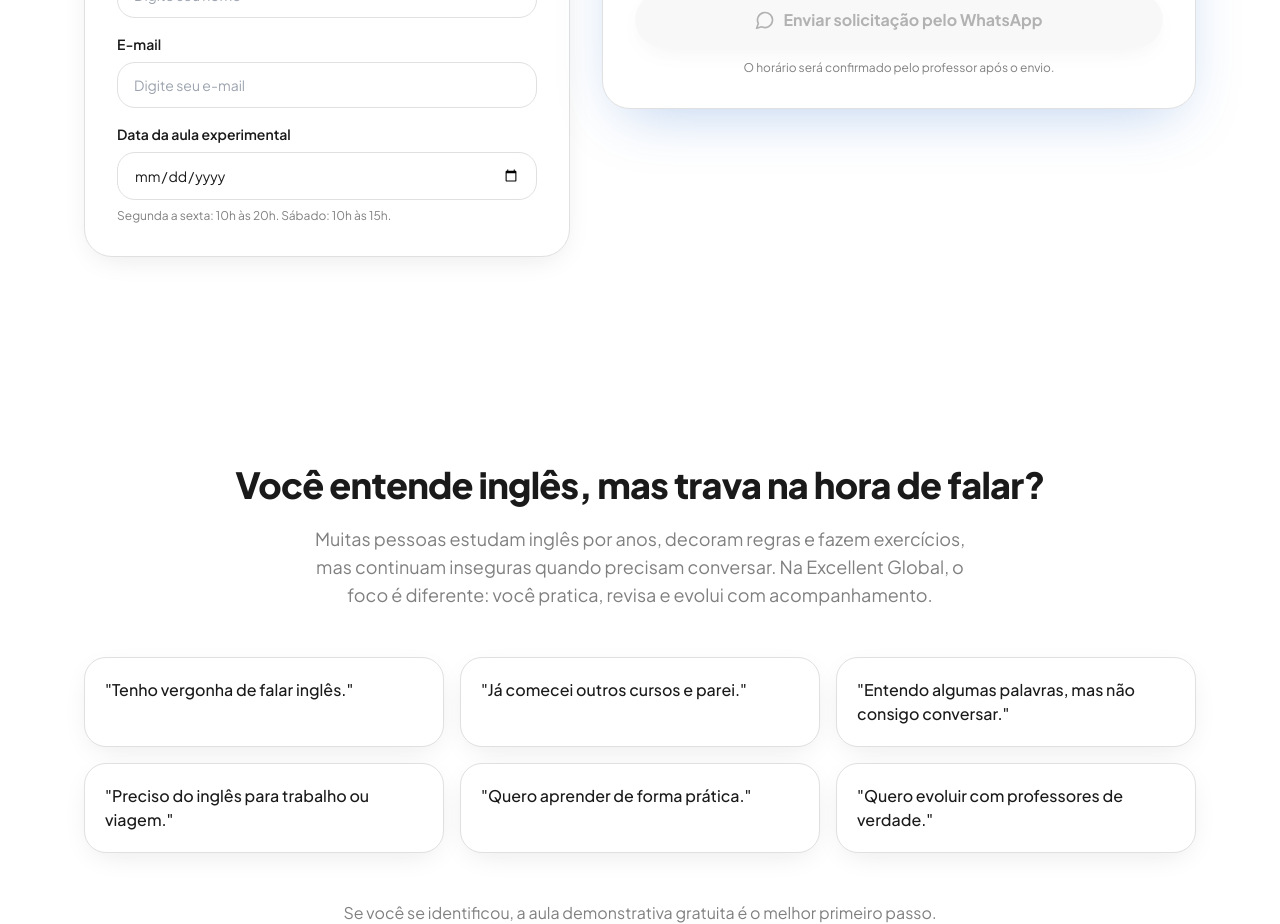
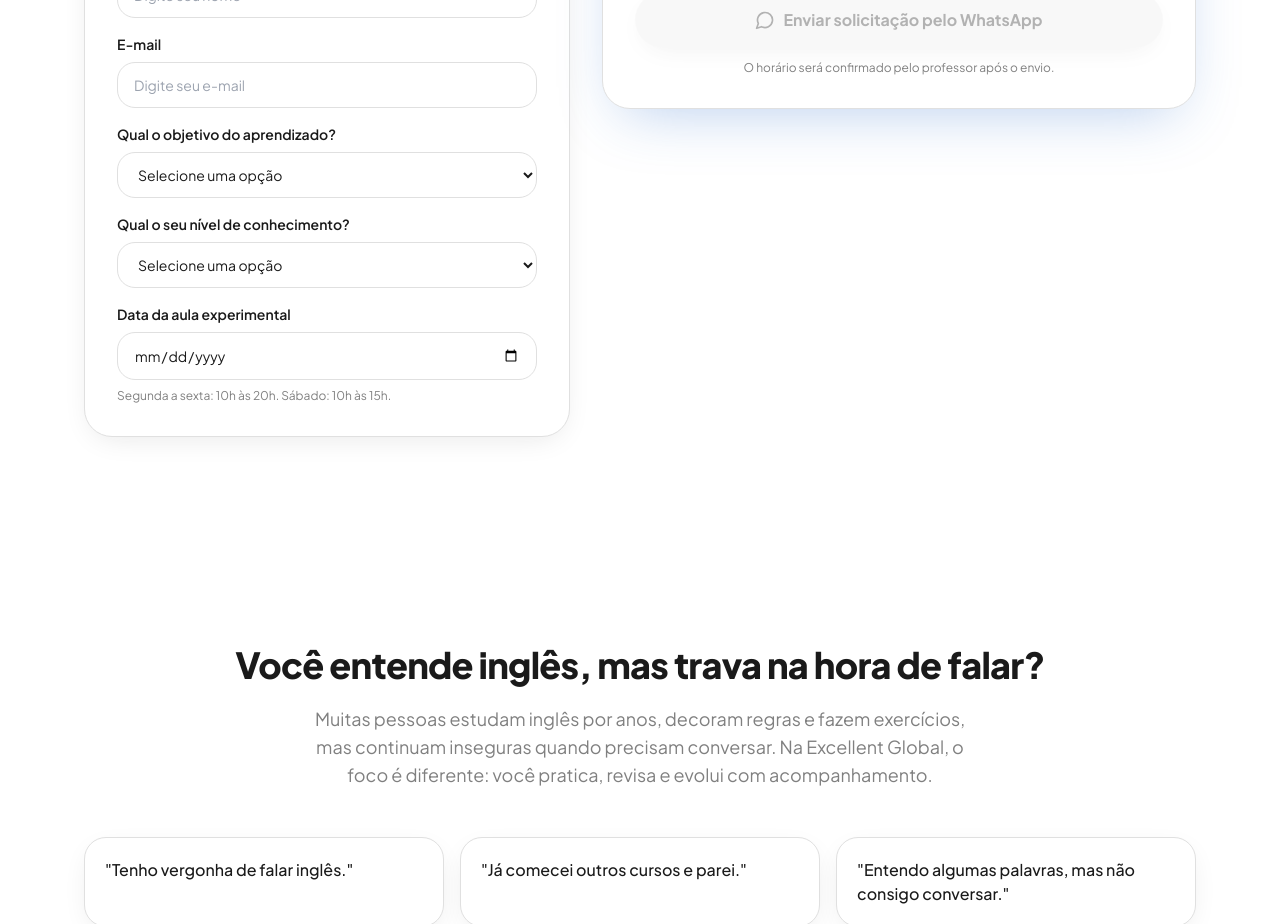
Before and after one commit to andrebastelli/excellentglobal, a React (Vite) app: page / in a window 1280 px wide. Shown: the part 1280-2204 px from the top of the page. Built offline with nearby package versions, Linux system fonts and the light colour scheme; no server answers; the HTML template or start-up script is replaced by a standard one.

Commit message:
feat: add objective and knowledge level states to AgendamentoSection

```diff
--- a/src/components/LandingPage.tsx
+++ b/src/components/LandingPage.tsx
@@ -69,6 +69,8 @@ function CTA({
 function AgendamentoSection() {
   const [nome, setNome] = useState("");
   const [email, setEmail] = useState("");
+  const [objetivo, setObjetivo] = useState("");
+  const [nivel, setNivel] = useState("");
   const [data, setData] = useState("");
   const [horario, setHorario] = useState("");
   const [horariosReservados, setHorariosReservados] = useState<string[]>([]);
@@ -117,6 +119,8 @@ const horarioSelecionadoPassou = horario ? new Date(`${data}T${horario}:00`) <=
 const podeEnviar = Boolean(
   nome &&
   email &&
+  objetivo &&
+  nivel &&
   data &&
   horario &&
   diaSemana !== 0 &&
@@ -149,8 +153,8 @@ const carregarHorariosReservados = async () => {
 };
 
   const enviarWhatsApp = async () => {
-  if (!nome || !email || !data || !horario) {
-    alert("Preencha nome, e-mail, data e horário antes de enviar.");
+  if (!nome || !email || !objetivo || !nivel || !data || !horario) {
+  alert("Preencha nome, e-mail, objetivo, nível, data e horário antes de enviar.");
   return;
 }
 
@@ -174,6 +178,8 @@ if (new Date(`${data}T${horario}:00`) <= new Date()) {
       body: JSON.stringify({
   nome,
   email,
+  objetivo,
+  nivel,
   data,
   horario,
 }),
@@ -196,6 +202,8 @@ Olá! Gostaria de solicitar o agendamento da minha aula experimental gratuita.
 
 Nome: ${nome}
 E-mail: ${email}
+Objetivo do aprendizado: ${objetivo}
+Nível de conhecimento: ${nivel}
 Data escolhida: ${dataFormatada}
 Horário escolhido: ${horario}
 
@@ -284,6 +292,44 @@ const horarioJaPassou = (h: string) => {
                   placeholder="Digite seu e-mail"
                   className="w-full rounded-xl border border-border bg-background px-4 py-3 text-sm outline-none focus:border-primary focus:ring-4 focus:ring-primary/10"
                 />
+              </div>
+
+              <div>
+  <label htmlFor="objetivo" className="block text-sm font-semibold text-foreground mb-2">
+    Qual o objetivo do aprendizado?
+  </label>
+
+  <select
+    id="objetivo"
+    value={objetivo}
+    onChange={(e) => setObjetivo(e.target.value)}
+    className="w-full cursor-pointer rounded-xl border border-border bg-background px-4 py-3 text-sm outline-none focus:border-primary focus:ring-4 focus:ring-primary/10"
+  >
+    <option value="">Selecione uma opção</option>
+    <option value="Viajar fora do país">Viajar fora do país</option>
+    <option value="Ser promovido no trabalho">Ser promovido no trabalho</option>
+    <option value="Fazer intercâmbio">Fazer intercâmbio</option>
+    <option value="Outro">Outro</option>
+  </select>
+</div>
+
+<div>
+  <label htmlFor="nivel" className="block text-sm font-semibold text-foreground mb-2">
+    Qual o seu nível de conhecimento?
+  </label>
+
+  <select
+    id="nivel"
+    value={nivel}
+    onChange={(e) => setNivel(e.target.value)}
+    className="w-full cursor-pointer rounded-xl border border-border bg-background px-4 py-3 text-sm outline-none focus:border-primary focus:ring-4 focus:ring-primary/10"
+  >
+    <option value="">Selecione uma opção</option>
+    <option value="Básico">Básico</option>
+    <option value="Intermediário">Intermediário</option>
+    <option value="Avançado">Avançado</option>
+    <option value="Fluente">Fluente</option>
+  </select>
 </div>
 
               <div>
```
Lines whose indentation alone changed are shown as unchanged.
